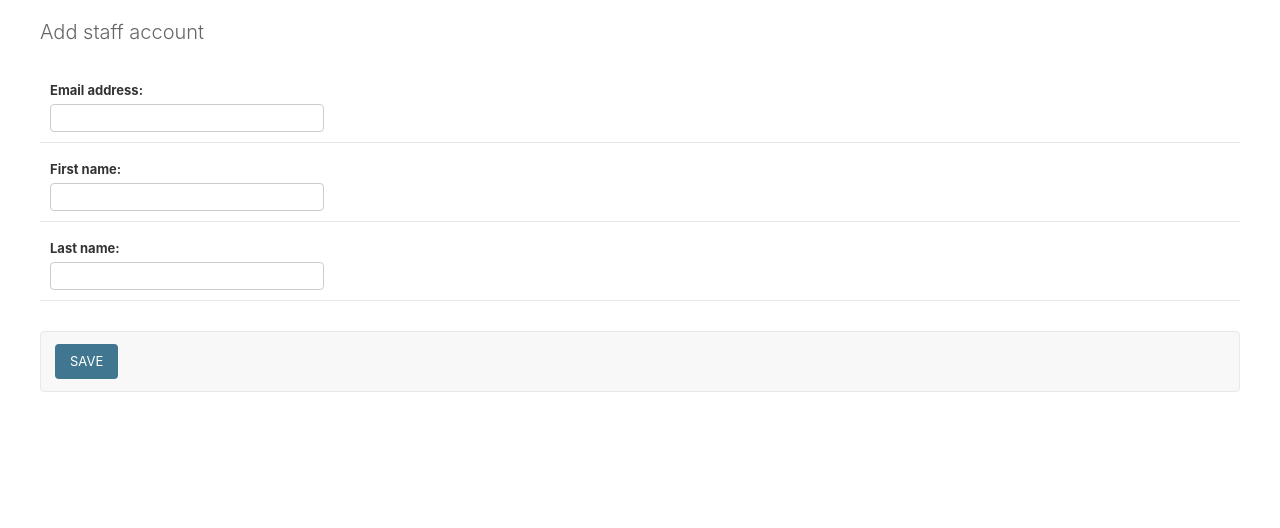
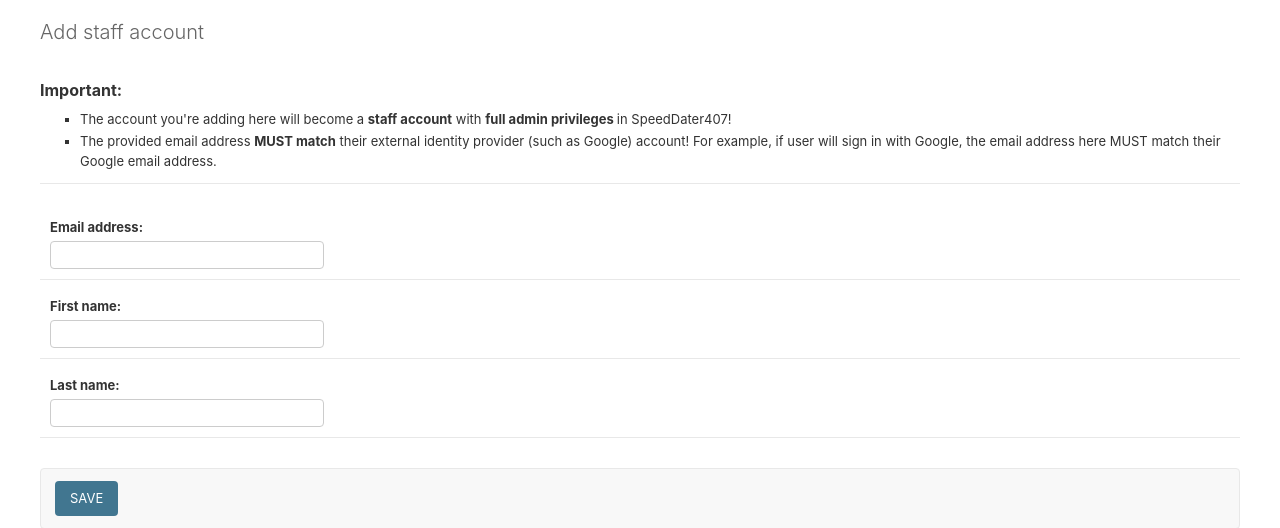
Before and after one commit to SpeedDater/api, a Django app: page /admin/auth/user/add-staff/ in a window 1280 px wide. Shown: the part 86-614 px from the top of the page. Run offline with Django 4.2, Linux system fonts and the light colour scheme; the visitor is signed in with stand-in values (Sample User, id 1).

Commit message:
tweak admin ui

```diff
--- a/admin_pages/templates/add_staff.html
+++ b/admin_pages/templates/add_staff.html
@@ -16,6 +16,15 @@
 
 {% block content %}
 <div id="content-main">
+	<h2>Important:</h2>
+	<ul>
+		<li>The account you're adding here will become a <strong>staff account</strong> with <strong>full admin
+			privileges </strong> in {{ APP_NAME }}!</li>
+		<li>The provided email address <strong>MUST match</strong> their external identity provider (such as Google)
+			account! For example, if user will sign in with Google, the email address here MUST match their Google email
+			address.</li>
+	</ul>
+	<hr><br>
 	{% if form.errors %}
 	<p class="errornote">Please correct the error below.</p>
 	{% endif %}
@@ -25,8 +34,10 @@
 			{% for field in form %}
 			<div class="form-row {% if field.errors %}errors{% endif %}">
 				{{ field.errors }}
-				<label for="{{ field.id_for_label }}" {% if field.field.required %}class="required"{% endif %}>{{ field.label }}:</label>
-				<input class="vTextField" name="{{ field.name }}" id="{{ field.id_for_label }}" {% if field.field.required %}required{% endif %}>
+				<label for="{{ field.id_for_label }}" {% if field.field.required %}class="required" {% endif %}>
+					{{ field.label }}:</label>
+				<input class="vTextField" name="{{ field.name }}" id="{{ field.id_for_label }}"
+					{% if field.field.required %}required{% endif %}>
 			</div>
 			{% endfor %}
 		</fieldset>
--- a/admin_pages/templates/bulk_import_majors.html
+++ b/admin_pages/templates/bulk_import_majors.html
@@ -16,6 +16,12 @@
 
 {% block content %}
 <div id="content-main">
+	<h2>Important:</h2>
+	<ul>
+		<li>To import majors, enter <strong>one major per line</strong> in the box below.</li>
+		<li>Duplicates will be ignored.</li>
+	</ul>
+	<hr><br>
 	<form method="POST">
 		{% csrf_token %}
 		<fieldset class="module aligned">
--- a/admin_pages/templates/bulk_import_skills.html
+++ b/admin_pages/templates/bulk_import_skills.html
@@ -16,6 +16,12 @@
 
 {% block content %}
 <div id="content-main">
+	<h2>Important:</h2>
+	<ul>
+		<li>To import skills, enter <strong>one skill per line</strong> in the box below.</li>
+		<li>Duplicates will be ignored.</li>
+	</ul>
+	<hr><br>
 	<form method="POST">
 		{% csrf_token %}
 		<fieldset class="module aligned">
```
Also changed, not shown: admin_pages/templates/admin/auth/user/add_form.html (+9 -8 lines).
